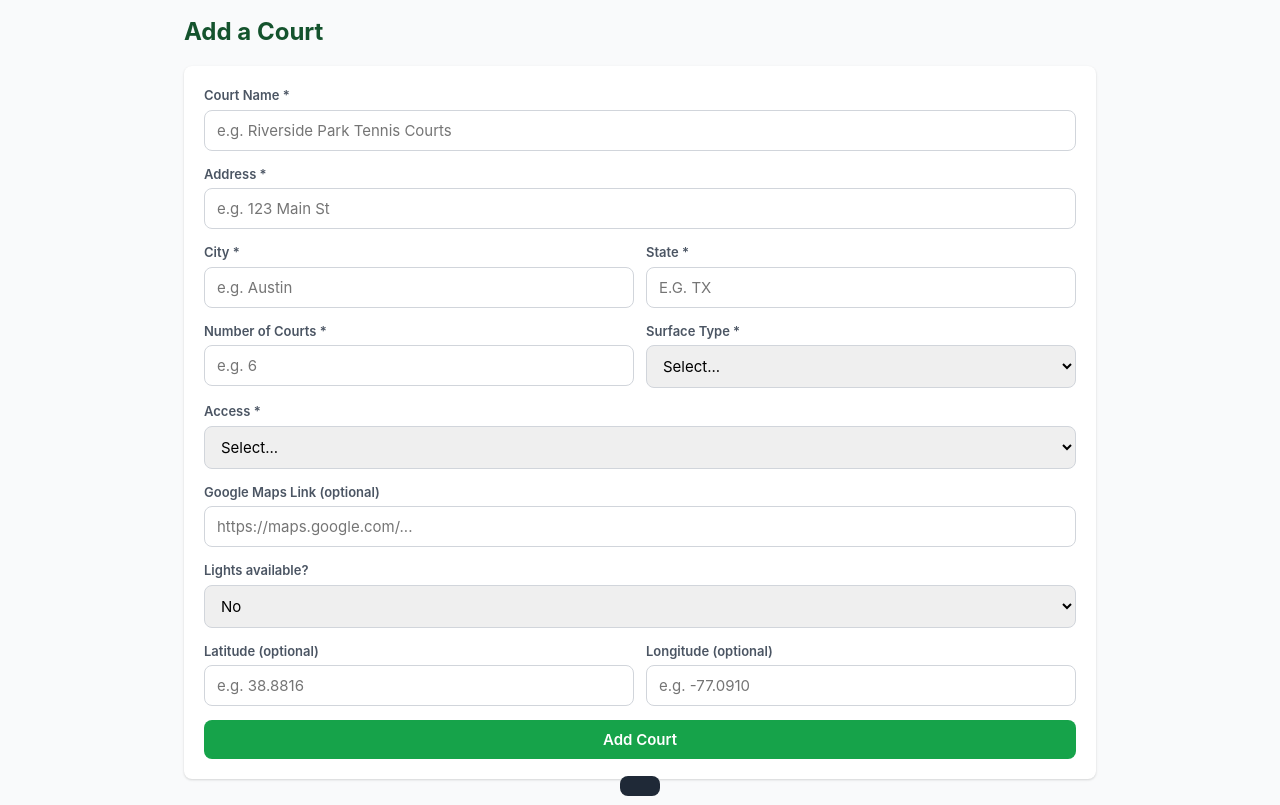
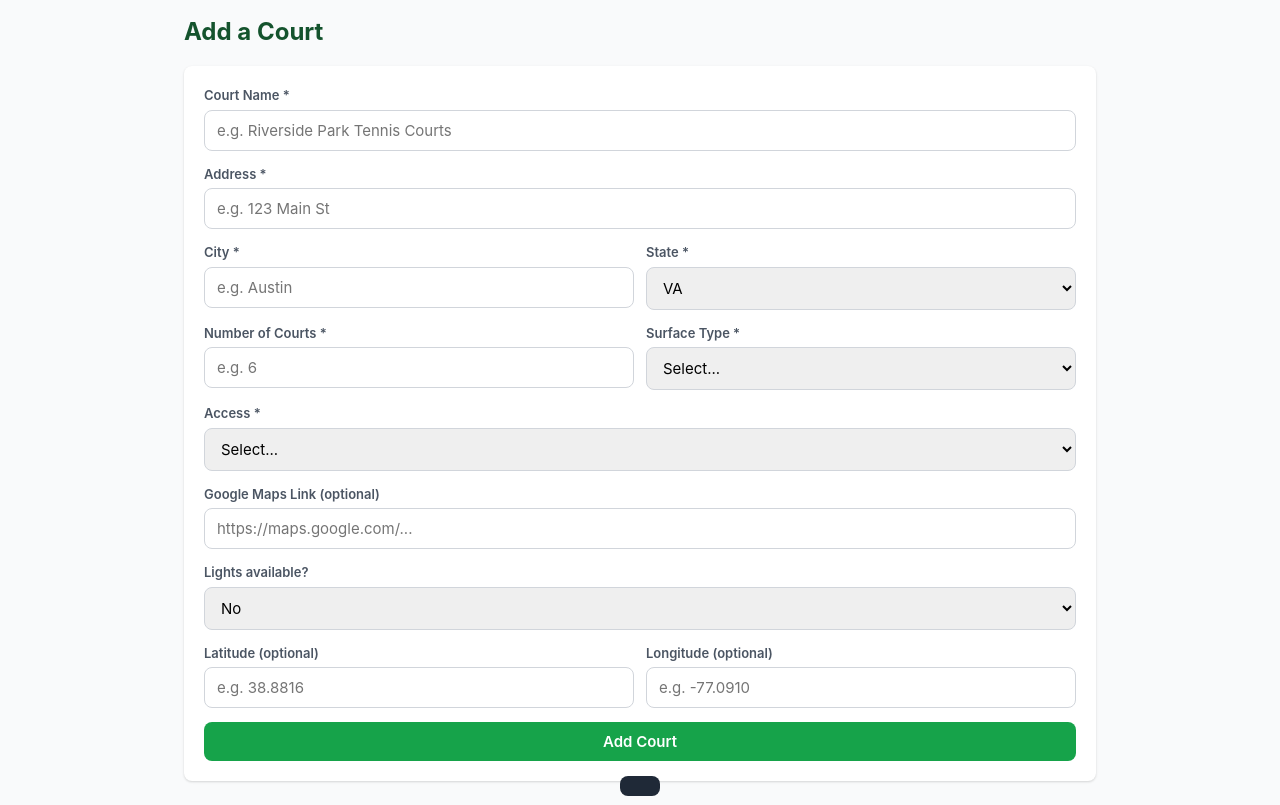
Before and after one commit to kbcgitbot/courtcheck, a website: page public/add.html in a window 1280 px wide. Shown: the part 84-889 px from the top of the page. Drawn offline with Linux system fonts and the light colour scheme.

Commit message:
Fix condition report JSON error and add state dropdown

```diff
--- a/public/add.html
+++ b/public/add.html
@@ -72,7 +72,22 @@
         </div>
         <div class="form-group">
           <label for="state">State *</label>
-          <input type="text" id="state" name="state" required placeholder="e.g. TX" maxlength="2" style="text-transform:uppercase">
+          <select id="state" name="state" required>
+            <option value="">Select...</option>
+            <option value="AL">AL</option><option value="AK">AK</option><option value="AZ">AZ</option><option value="AR">AR</option>
+            <option value="CA">CA</option><option value="CO">CO</option><option value="CT">CT</option><option value="DC">DC</option>
+            <option value="DE">DE</option><option value="FL">FL</option><option value="GA">GA</option><option value="HI">HI</option>
+            <option value="ID">ID</option><option value="IL">IL</option><option value="IN">IN</option><option value="IA">IA</option>
+            <option value="KS">KS</option><option value="KY">KY</option><option value="LA">LA</option><option value="ME">ME</option>
+            <option value="MD">MD</option><option value="MA">MA</option><option value="MI">MI</option><option value="MN">MN</option>
+            <option value="MS">MS</option><option value="MO">MO</option><option value="MT">MT</option><option value="NE">NE</option>
+            <option value="NV">NV</option><option value="NH">NH</option><option value="NJ">NJ</option><option value="NM">NM</option>
+            <option value="NY">NY</option><option value="NC">NC</option><option value="ND">ND</option><option value="OH">OH</option>
+            <option value="OK">OK</option><option value="OR">OR</option><option value="PA">PA</option><option value="RI">RI</option>
+            <option value="SC">SC</option><option value="SD">SD</option><option value="TN">TN</option><option value="TX">TX</option>
+            <option value="UT">UT</option><option value="VT">VT</option><option value="VA" selected>VA</option><option value="WA">WA</option>
+            <option value="WV">WV</option><option value="WI">WI</option><option value="WY">WY</option>
+          </select>
         </div>
       </div>
 
--- a/public/js/add.js
+++ b/public/js/add.js
@@ -16,7 +16,7 @@ form.addEventListener('submit', async (e) => {
     name: form.name.value.trim(),
     address: form.address.value.trim(),
     city: form.city.value.trim(),
-    state: form.state.value.trim().toUpperCase(),
+    state: form.state.value,
     num_courts: Number(form.num_courts.value),
     surface: form.surface.value,
     public_private: form.public_private.value,
@@ -32,10 +32,7 @@ form.addEventListener('submit', async (e) => {
     return;
   }
 
-  if (data.state.length !== 2) {
-    showToast('State should be a 2-letter abbreviation (e.g. TX)');
-    return;
-  }
+
 
   const btn = form.querySelector('button[type="submit"]');
   btn.disabled = true;
```
Also changed, not shown: server.js (+15 -1 lines).
